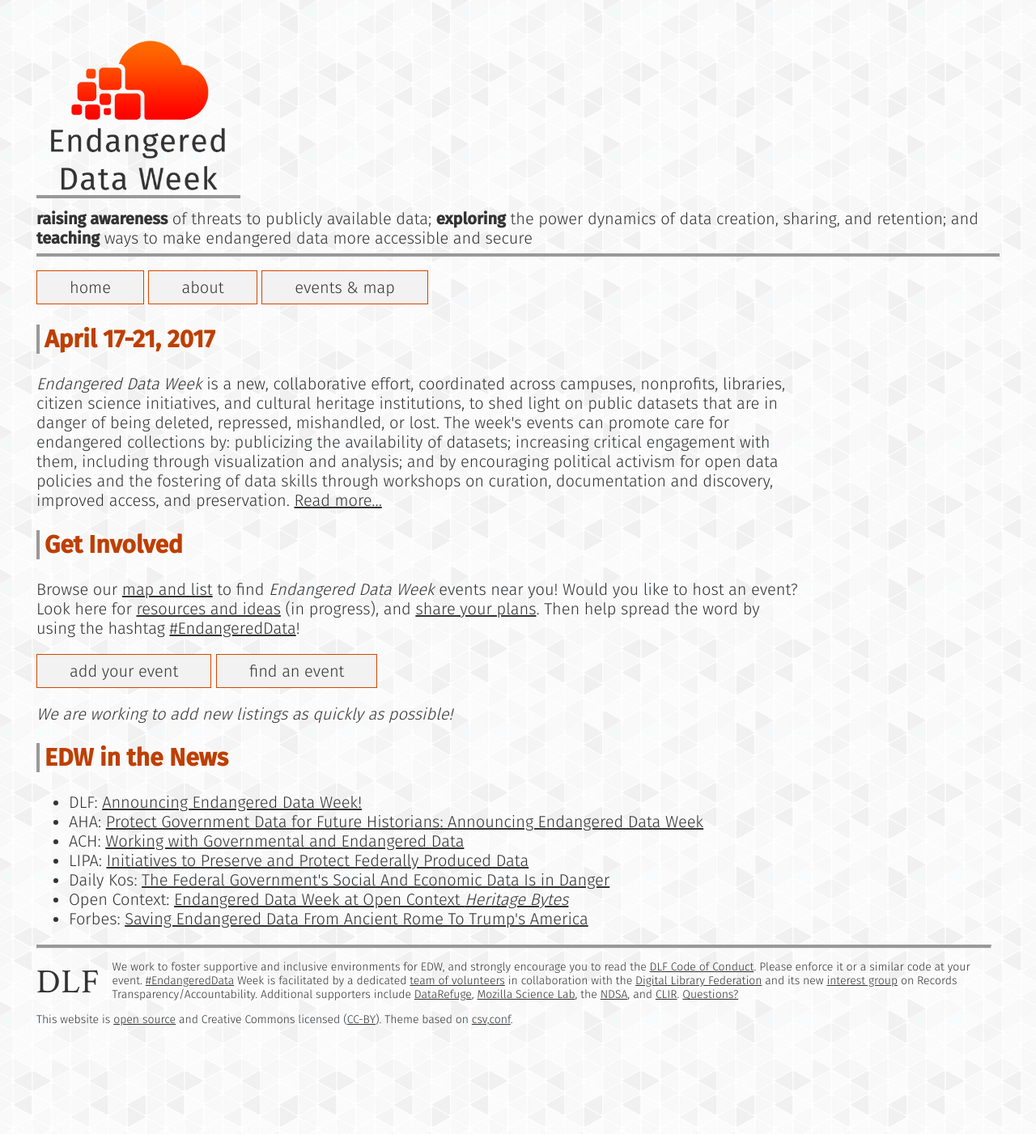
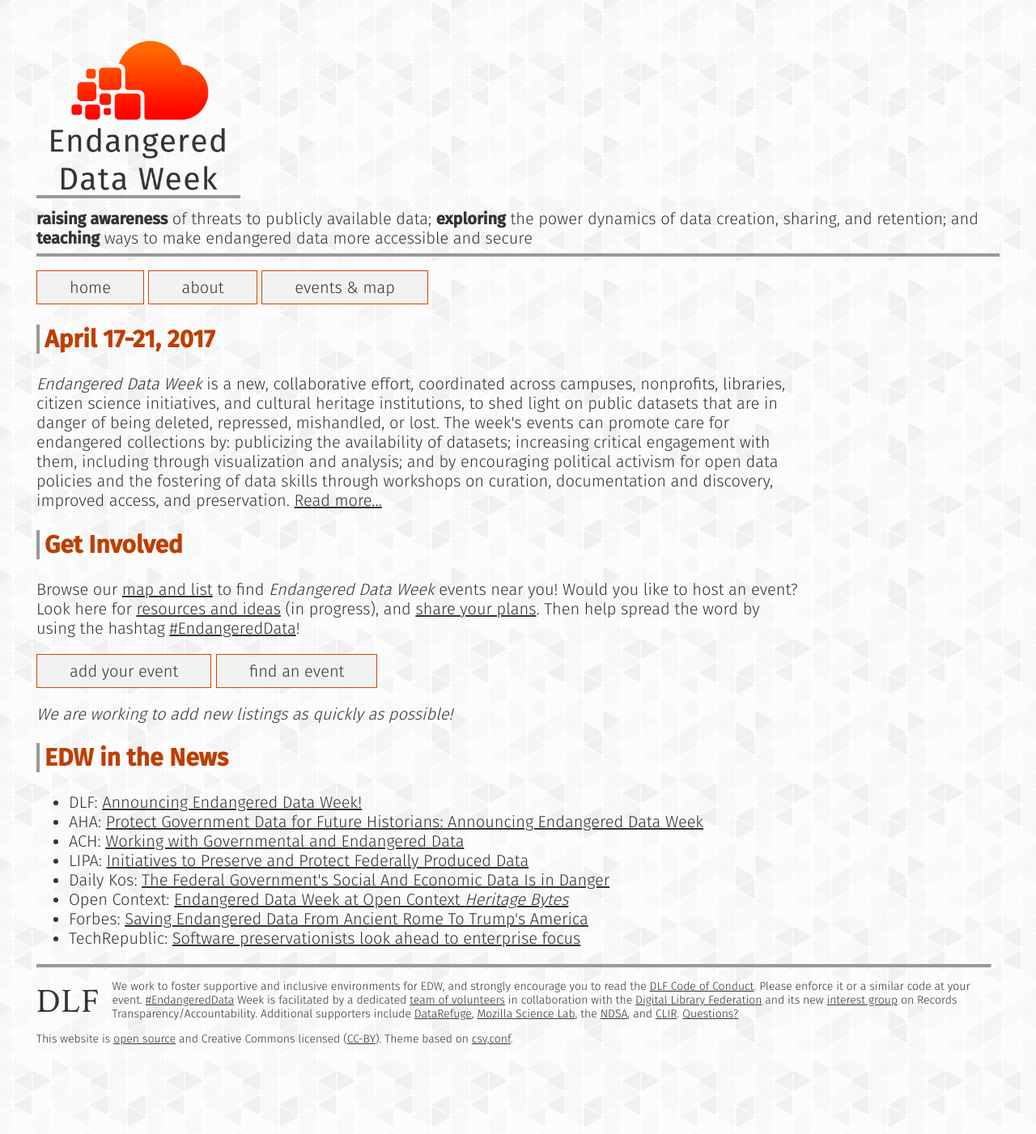
Before and after one commit to endangereddataweek/endangereddataweek.org, a Jekyll site: the page built from index.html, in a window 1280 px wide. Shown: the whole page at 81% size. Built offline with Jekyll 4.4.1, drawn with Linux system fonts in a browser that asks for light colours; nearby versions of some CDN libraries; a style sheet for code colours, icons or effects is not loaded; before the commit the page ends 1377 px from its top, so only the background shows below that.

Commit message:
Add link to TechRepublic article

```diff
--- a/index.html
+++ b/index.html
@@ -34,6 +34,7 @@
       <li>Daily Kos: <a href="http://www.dailykos.com/story/2017/3/17/1644595/-The-Federal-Government-s-Social-And-Economic-Data-Is-In-Danger">The Federal Government's Social And Economic Data Is in Danger</a></li>
       <li>Open Context: <a href="http://ux.opencontext.org/2017/04/17/endangered-data-week/">Endangered Data Week at Open Context <em>Heritage Bytes</em></a></li>
       <li>Forbes: <a href="https://www.forbes.com/sites/drsarahbond/2017/04/19/saving-endangered-data-from-ancient-rome-to-trumps-america/#346107815d67">Saving Endangered Data From Ancient Rome To Trump's America</a></li>
+      <li>TechRepublic: <a href="http://www.techrepublic.com/article/software-preservationists-look-ahead-to-more-of-an-enterprise-focus/">Software preservationists look ahead to enterprise focus</a></li>
     </ul>
   </div>
 </div>
```
